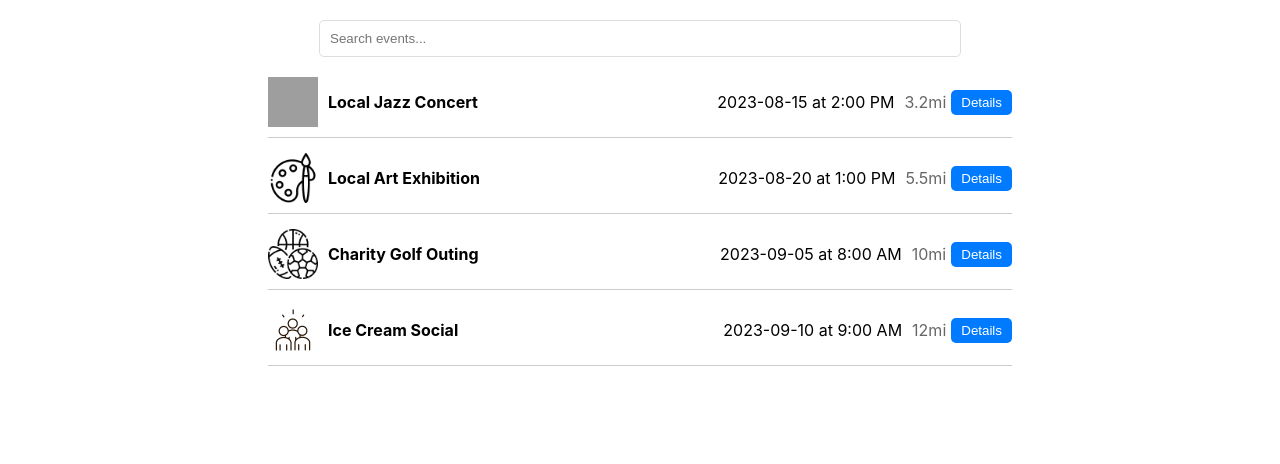
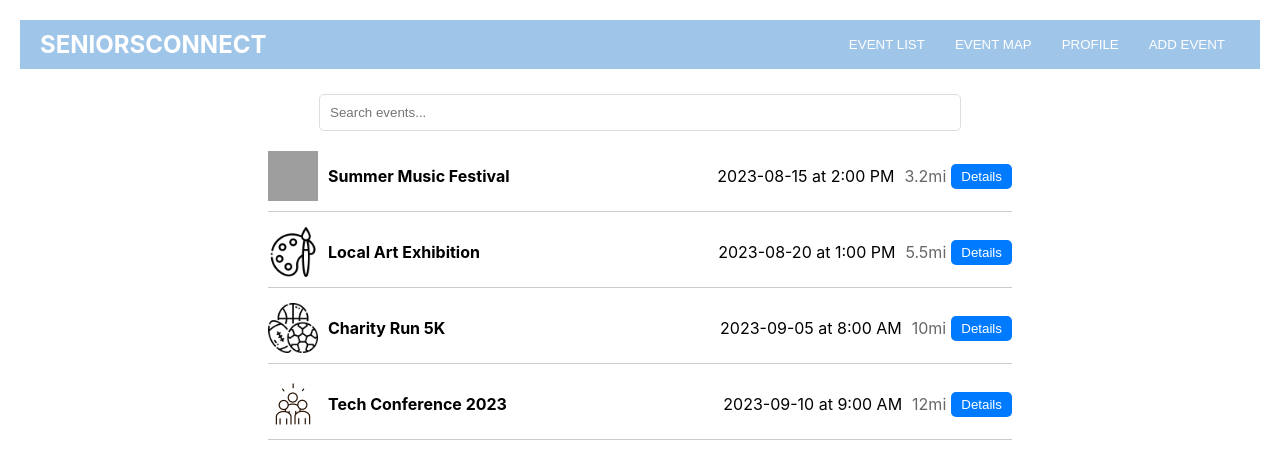
Before and after one commit to seniorsconnect/seniorsconnect.github.io, a React (Create React App) app: page /eventList in a window 1280 px wide. Shown: the top 464 px of the page. Built offline with nearby package versions, Linux system fonts and the light colour scheme; grey boxes are pictures that could not be loaded.

Commit message:
nav bar changes (profile is a little squeezes, map needs to be smaller to display nav, giving errors when adding to addevent page, perfectly fine on eventlist page)

```diff
--- a/src/AddEvent.js
+++ b/src/AddEvent.js
@@ -57,6 +57,35 @@ const options = [
   { value: 'music', label: 'Music' },
   { value: 'sports', label: 'Sports' }
 ];
+
+// Styled components
+const NavBar = styled.nav`
+  background-color: #9fc5e8;
+  color: white;
+  display: flex;
+  align-items: center;
+  justify-content: space-between;
+  padding: 10px 20px;
+  margin-bottom: 25px;
+`;
+
+const NavTitle = styled.div`
+  font-size: 24px;
+  font-weight: bold;
+`;
+
+const NavButton = styled.button`
+  background: none;
+  border: none;
+  color: white;
+  cursor: pointer;
+  padding: 5px;
+  margin: 0 10px;
+
+  &:hover {
+    color: #ddd;
+  }
+`;
 
 // Add Event Page Component
 const AddEventPage = ({ addEvent }) => {
--- a/src/EventList.js
+++ b/src/EventList.js
@@ -66,6 +66,43 @@ const EventButton = styled.button`
   }
 `;
 
+// Styled components
+const NavBar = styled.nav`
+  background-color: #9fc5e8;
+  color: white;
+  display: flex;
+  align-items: center;
+  justify-content: space-between;
+  padding: 10px 20px;
+  margin-bottom: 25px;
+`;
+
+const NavTitle = styled.div`
+  font-size: 24px;
+  font-weight: bold;
+`;
+
+const NavButton = styled.button`
+  background: none;
+  border: none;
+  color: white;
+  cursor: pointer;
+  padding: 5px;
+  margin: 0 10px;
+
+  &:hover {
+    color: #ddd;
+  }
+`;
+
+// Assuming you'll replace 'IconPlaceholder' with actual icons
+const IconPlaceholder = styled.span`
+  display: inline-block;
+  width: 20px;
+  height: 20px;
+  background-color: #9fc5e8; // Placeholder style, replace with actual icons
+`;
+
 // EventList Page Component
 const EventListPage = () => {
   const navigate = useNavigate(); // Moved up here
@@ -73,13 +110,13 @@ const EventListPage = () => {
   const [events, setEvents] = useState([
     {
       id: 1,
-      name: "Local Jazz Concert",
+      name: "Summer Music Festival",
       icon: "musicicon.png",
       date: "2023-08-15",
       time: "2:00 PM",
       distance: "3.2mi",
       category: "Music",
-      description: "A laid back concert at a local venue featuring great Jazz artists and bands.",
+      description: "An outdoor summer music festival featuring a variety of artists and bands.",
       numAttending: 150,
       maxAttendees: 200,
       address: "123 Festival Ave, Music City",
@@ -103,13 +140,13 @@ const EventListPage = () => {
     },
     {
       id: 3,
-      name: "Charity Golf Outing",
+      name: "Charity Run 5K",
       icon: "sporticon.png",
       date: "2023-09-05",
       time: "8:00 AM",
       distance: "10mi",
       category: "Sports",
-      description: "A local golf outing to raise funds for local charities, suitable for all ages and abilities.",
+      description: "A 5K run to raise funds for local charities, suitable for all ages and abilities.",
       numAttending: 200,
       maxAttendees: 300,
       address: "789 Charity Rd, Riverside Park",
@@ -118,16 +155,16 @@ const EventListPage = () => {
     },
     {
       id: 4,
-      name: "Ice Cream Social",
+      name: "Tech Conference 2023",
       icon: "chillicon.png",
       date: "2023-09-10",
       time: "9:00 AM",
       distance: "12mi",
-      category: "Chill",
-      description: "Fun event with free ice cream and great people to connect with!",
+      category: "Technology",
+      description: "Annual tech conference with guest speakers, workshops, and networking opportunities.",
       numAttending: 300,
       maxAttendees: 500,
-      address: "101 Social Blvd, Ice Cream City",
+      address: "101 Tech Blvd, Innovation City",
       longitude:34.3872,
       latitude: -118.123
     },
@@ -145,6 +182,15 @@ const EventListPage = () => {
 
   return (
     <EventListContainer>
+      <NavBar>
+        <NavTitle>SENIORSCONNECT</NavTitle>
+        <div>
+          <NavButton onClick={() => navigate("/eventList")}>EVENT LIST</NavButton>
+          <NavButton onClick={() => navigate("/eventMap")}>EVENT MAP</NavButton>
+          <NavButton onClick={() => navigate("/profile")}>PROFILE</NavButton>
+          <NavButton onClick={() => navigate("/addEvent")}>ADD EVENT</NavButton>
+        </div>
+      </NavBar>
       <SearchBar
         type="text"
         placeholder="Search events..."
--- a/src/EventMap.js
+++ b/src/EventMap.js
@@ -1,4 +1,5 @@
 import React from 'react';
+import styled from '@emotion/styled';
 import { MapContainer, TileLayer, Marker, Popup } from 'react-leaflet';
 import L from 'leaflet';
 import 'leaflet/dist/leaflet.css';
@@ -15,6 +16,35 @@ const blueIcon = new L.Icon({
   popupAnchor: [1, -34],
   shadowSize: [41, 41]
 });
+
+// Styled components
+const NavBar = styled.nav`
+  background-color: #9fc5e8;
+  color: white;
+  display: flex;
+  align-items: center;
+  justify-content: space-between;
+  padding: 10px 20px;
+  margin-bottom: 25px;
+`;
+
+const NavTitle = styled.div`
+  font-size: 24px;
+  font-weight: bold;
+`;
+
+const NavButton = styled.button`
+  background: none;
+  border: none;
+  color: white;
+  cursor: pointer;
+  padding: 5px;
+  margin: 0 10px;
+
+  &:hover {
+    color: #ddd;
+  }
+`;
 
 const EventMap = ({}) => {
   const navigate = useNavigate();
@@ -85,6 +115,15 @@ const goToEventDetails = (event) => {
 
   return (
     <MapContainer center={center} zoom={13} style={{ height: '800px', width: '100%' }}>
+      <NavBar>
+        <NavTitle>SENIORSCONNECT</NavTitle>
+        <div>
+          <NavButton onClick={() => navigate("/eventList")}>EVENT LIST</NavButton>
+          <NavButton onClick={() => navigate("/eventMap")}>EVENT MAP</NavButton>
+          <NavButton onClick={() => navigate("/profile")}>PROFILE</NavButton>
+          <NavButton onClick={() => navigate("/addEvent")}>ADD EVENT</NavButton>
+        </div>
+      </NavBar>
       <TileLayer
         url="https://{s}.tile.openstreetmap.org/{z}/{x}/{y}.png"
         attribution='&copy; <a href="https://www.openstreetmap.org/copyright">OpenStreetMap</a> contributors'
--- a/src/Profile.js
+++ b/src/Profile.js
@@ -46,11 +46,57 @@ const Button = styled.button`
   }
 `;
 
+// Styled components
+const NavBar = styled.nav`
+  background-color: #9fc5e8;
+  color: white;
+  display: flex;
+  align-items: center;
+  justify-content: space-between;
+  padding: 10px 20px;
+  margin-bottom: 25px;
+`;
+
+const NavTitle = styled.div`
+  font-size: 24px;
+  font-weight: bold;
+`;
+
+const NavButton = styled.button`
+  background: none;
+  border: none;
+  color: white;
+  cursor: pointer;
+  padding: 5px;
+  margin: 0 10px;
+
+  &:hover {
+    color: #ddd;
+  }
+`;
+
+// Assuming you'll replace 'IconPlaceholder' with actual icons
+const IconPlaceholder = styled.span`
+  display: inline-block;
+  width: 20px;
+  height: 20px;
+  background-color: #9fc5e8; // Placeholder style, replace with actual icons
+`;
+
 // Profile Page Component
 const Profile = () => {
   const navigate = useNavigate();
   return (
     <ProfileContainer>
+      <NavBar>
+        <NavTitle>SENIORSCONNECT</NavTitle>
+        <div>
+          <NavButton onClick={() => navigate("/eventList")}>EVENT LIST</NavButton>
+          <NavButton onClick={() => navigate("/eventMap")}>EVENT MAP</NavButton>
+          <NavButton onClick={() => navigate("/profile")}>PROFILE</NavButton>
+          <NavButton onClick={() => navigate("/addEvent")}>ADD EVENT</NavButton>
+        </div>
+      </NavBar>
       <ProfilePicture src="./tom_cruise3.jpg" alt="Profile" />
       <Name>Tom Cruise</Name>
       <Info>Age: 61</Info>
```
